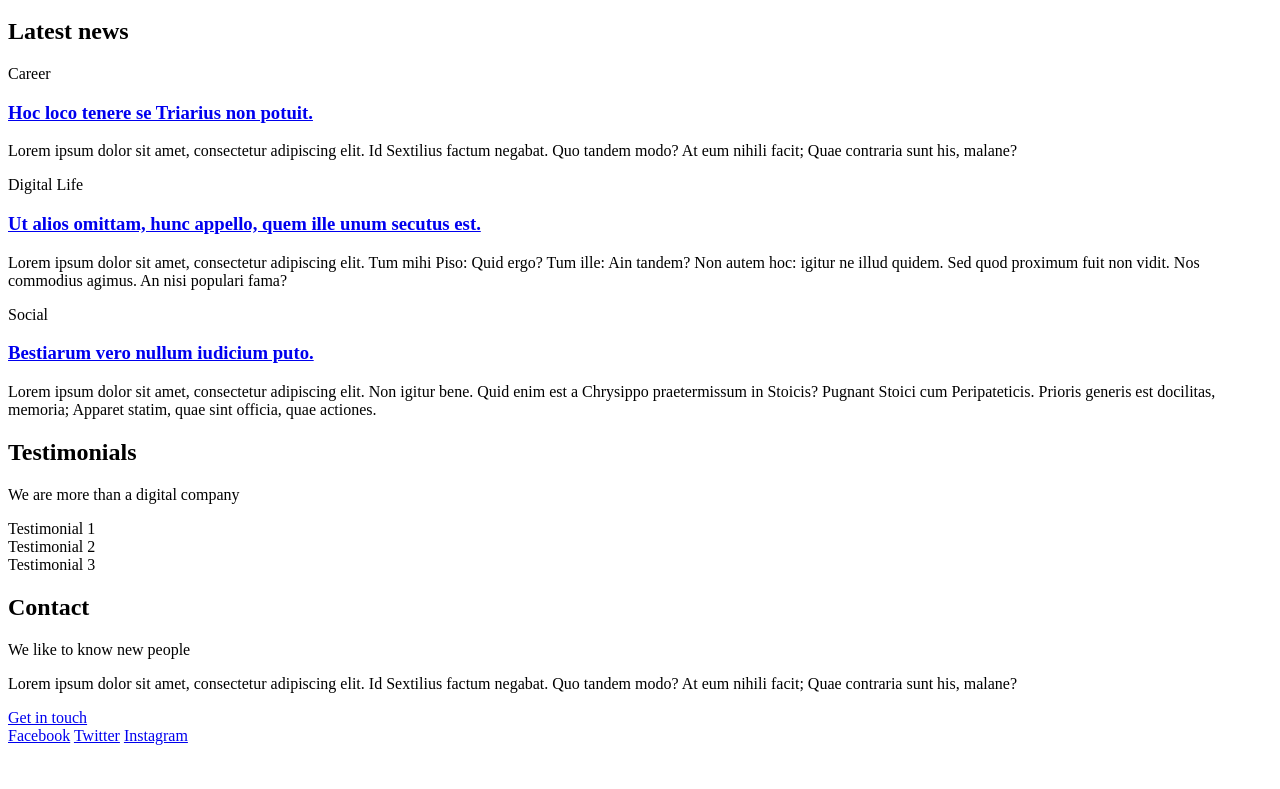
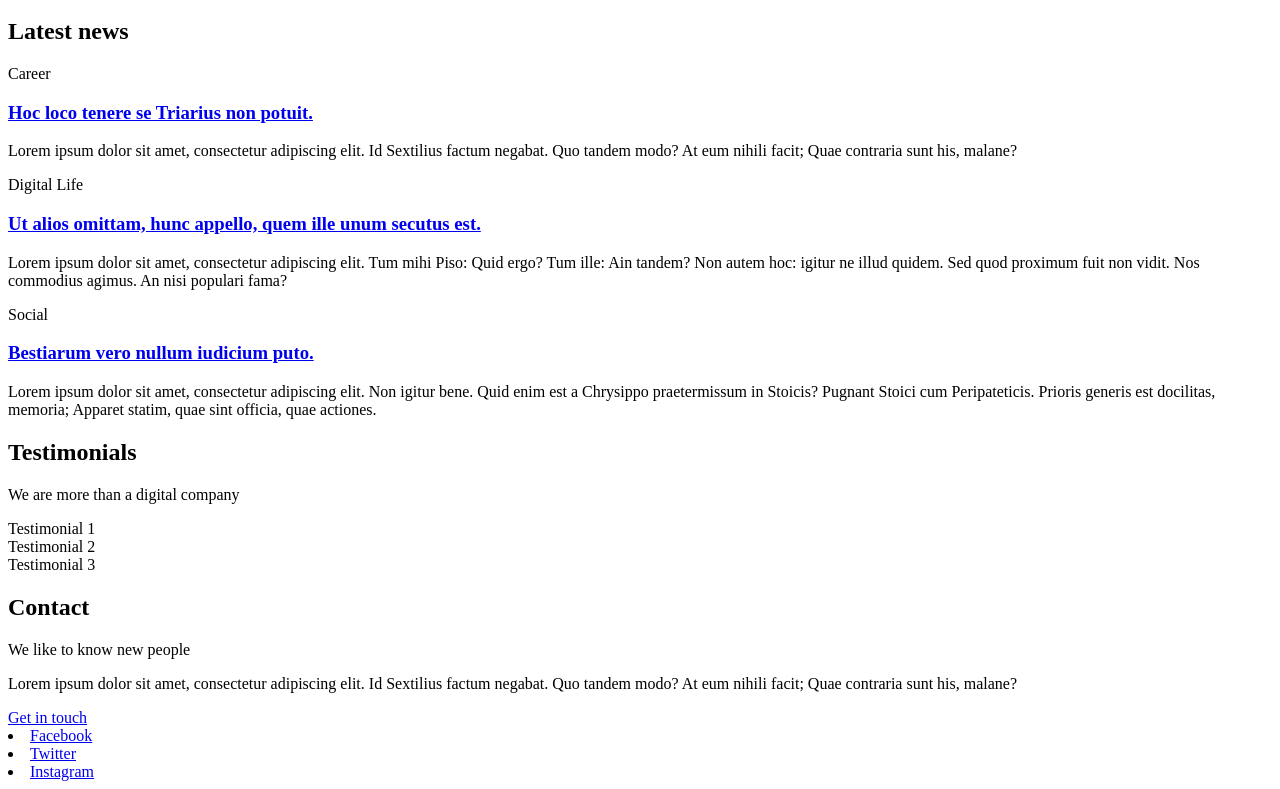
Before and after one commit to BPChance/atlas-web_front_end, a plain HTML site: page html_advanced/24-index.html in a window 1280 px wide. Shown: the part 1240-2029 px from the top of the page. Before the commit the page ends 1993 px from the top, so only its background shows below. Drawn offline with Linux system fonts and the light colour scheme.

Commit message:
list the links

```diff
--- a/html_advanced/24-index.html
+++ b/html_advanced/24-index.html
@@ -144,9 +144,9 @@
 <!-- Footer -->
 <footer>
     <div>
-        <a href="https://www.facebook.com/HolbertonSchool/">Facebook</a>
-        <a href="https://twitter.com/holbertonschool">Twitter</a>
-        <a href="https://www.instagram.com/holbertonschool/">Instagram</a>
+        <li><a href="https://www.facebook.com/HolbertonSchool/">Facebook</a></li>
+        <li><a href="https://twitter.com/holbertonschool">Twitter</a></li>
+        <li><a href="https://www.instagram.com/holbertonschool/">Instagram</a></li>
     </div>
     </footer>
 </body>
```
